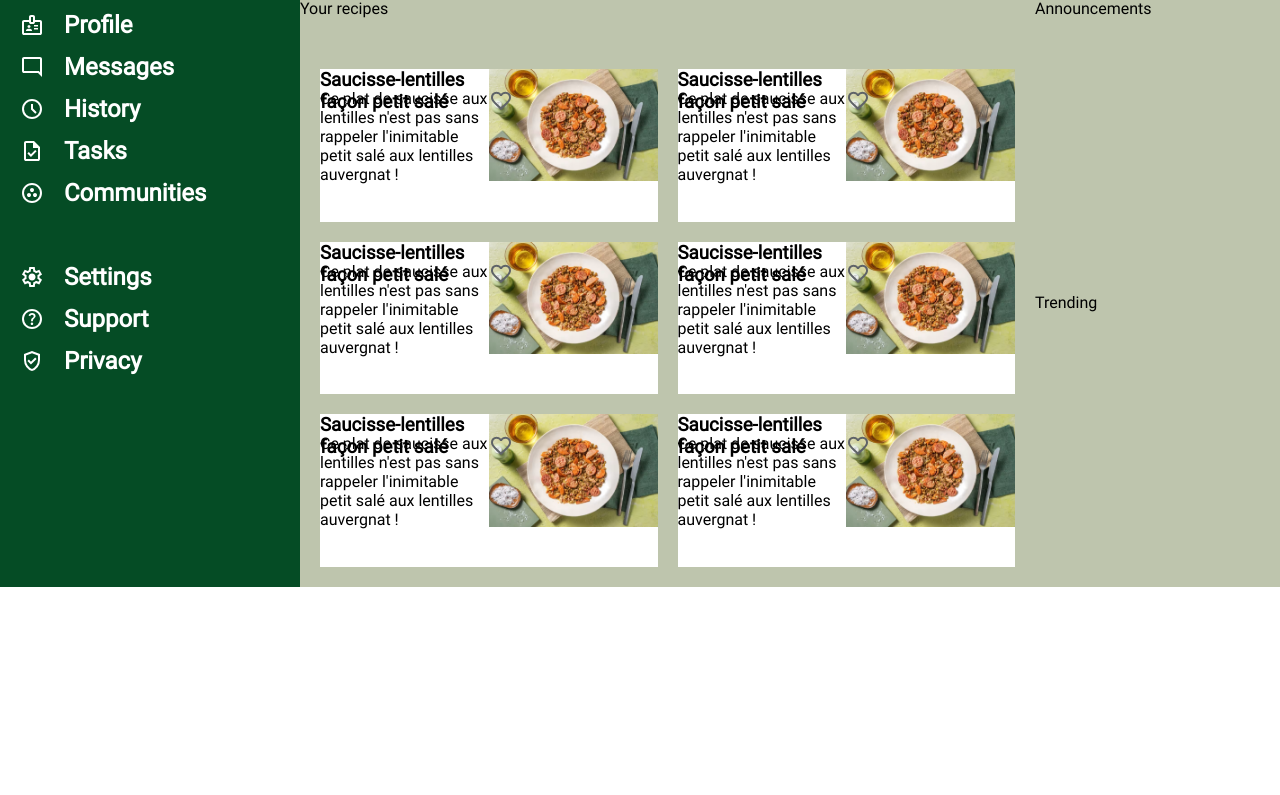
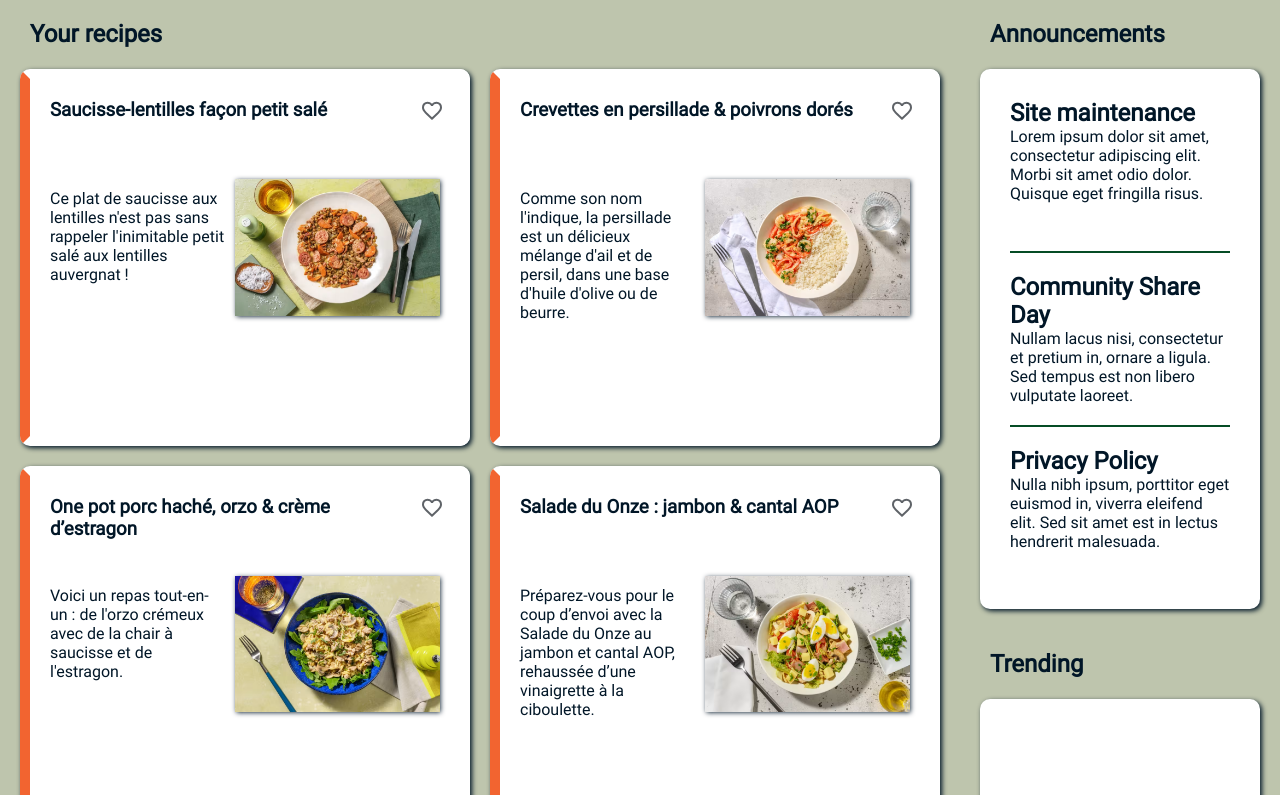
Before and after one commit to Valentin-Semur/odin_projects, a plain HTML site: page index.html in a window 1280 px wide. Shown: the part 193-988 px from the top of the page. Before the commit the page ends 800 px from the top, so only its background shows below. Drawn offline with Linux system fonts and the light colour scheme.

Commit message:
feat: design main

```diff
--- a/index.html
+++ b/index.html
@@ -72,51 +72,71 @@
         </div>
     </div>
     <div class="main">
-        <div class="recipes-title">Your recipes</div>
+        <div class="recipes-title title">
+            <h2>Your recipes</h2>
+        </div>
         <div class="recipes">
             <div class="recipe">
                 <h3>Saucisse-lentilles façon petit salé</h3>
+                <svg xmlns="http://www.w3.org/2000/svg" height="24px" viewBox="0 -960 960 960" width="24px" fill="#5f6368"><path d="m480-120-58-52q-101-91-167-157T150-447.5Q111-500 95.5-544T80-634q0-94 63-157t157-63q52 0 99 22t81 62q34-40 81-62t99-22q94 0 157 63t63 157q0 46-15.5 90T810-447.5Q771-395 705-329T538-172l-58 52Zm0-108q96-86 158-147.5t98-107q36-45.5 50-81t14-70.5q0-60-40-100t-100-40q-47 0-87 26.5T518-680h-76q-15-41-55-67.5T300-774q-60 0-100 40t-40 100q0 35 14 70.5t50 81q36 45.5 98 107T480-228Zm0-273Z"/></svg>
+                <p>Ce plat de saucisse aux lentilles n'est pas sans rappeler l'inimitable petit salé aux lentilles auvergnat !</p>
                 <img src="img/lentilles.avif" alt="saucisse-lentilles">
-                <p>Ce plat de saucisse aux lentilles n'est pas sans rappeler l'inimitable petit salé aux lentilles auvergnat !</p>
-                <svg xmlns="http://www.w3.org/2000/svg" height="24px" viewBox="0 -960 960 960" width="24px" fill="#5f6368"><path d="m480-120-58-52q-101-91-167-157T150-447.5Q111-500 95.5-544T80-634q0-94 63-157t157-63q52 0 99 22t81 62q34-40 81-62t99-22q94 0 157 63t63 157q0 46-15.5 90T810-447.5Q771-395 705-329T538-172l-58 52Zm0-108q96-86 158-147.5t98-107q36-45.5 50-81t14-70.5q0-60-40-100t-100-40q-47 0-87 26.5T518-680h-76q-15-41-55-67.5T300-774q-60 0-100 40t-40 100q0 35 14 70.5t50 81q36 45.5 98 107T480-228Zm0-273Z"/></svg>
             </div>
             <div class="recipe">
-                <h3>Saucisse-lentilles façon petit salé</h3>
-                <img src="img/lentilles.avif" alt="saucisse-lentilles">
-                <p>Ce plat de saucisse aux lentilles n'est pas sans rappeler l'inimitable petit salé aux lentilles auvergnat !</p>
+                <h3>Crevettes en persillade & poivrons dorés</h3>
                 <svg xmlns="http://www.w3.org/2000/svg" height="24px" viewBox="0 -960 960 960" width="24px" fill="#5f6368"><path d="m480-120-58-52q-101-91-167-157T150-447.5Q111-500 95.5-544T80-634q0-94 63-157t157-63q52 0 99 22t81 62q34-40 81-62t99-22q94 0 157 63t63 157q0 46-15.5 90T810-447.5Q771-395 705-329T538-172l-58 52Zm0-108q96-86 158-147.5t98-107q36-45.5 50-81t14-70.5q0-60-40-100t-100-40q-47 0-87 26.5T518-680h-76q-15-41-55-67.5T300-774q-60 0-100 40t-40 100q0 35 14 70.5t50 81q36 45.5 98 107T480-228Zm0-273Z"/></svg>
+                <p>Comme son nom l'indique, la persillade est un délicieux mélange d'ail et de persil, dans une base d'huile d'olive ou de beurre.</p>
+                <img src="img/crevettes.avif" alt="crevettes">
             </div>
             <div class="recipe">
-                <h3>Saucisse-lentilles façon petit salé</h3>
-                <img src="img/lentilles.avif" alt="saucisse-lentilles">
-                <p>Ce plat de saucisse aux lentilles n'est pas sans rappeler l'inimitable petit salé aux lentilles auvergnat !</p>
+                <h3>One pot porc haché, orzo & crème d’estragon</h3>
                 <svg xmlns="http://www.w3.org/2000/svg" height="24px" viewBox="0 -960 960 960" width="24px" fill="#5f6368"><path d="m480-120-58-52q-101-91-167-157T150-447.5Q111-500 95.5-544T80-634q0-94 63-157t157-63q52 0 99 22t81 62q34-40 81-62t99-22q94 0 157 63t63 157q0 46-15.5 90T810-447.5Q771-395 705-329T538-172l-58 52Zm0-108q96-86 158-147.5t98-107q36-45.5 50-81t14-70.5q0-60-40-100t-100-40q-47 0-87 26.5T518-680h-76q-15-41-55-67.5T300-774q-60 0-100 40t-40 100q0 35 14 70.5t50 81q36 45.5 98 107T480-228Zm0-273Z"/></svg>
+                <p>Voici un repas tout-en-un : de l'orzo crémeux avec de la chair à saucisse et de l'estragon.</p>
+                <img src="img/onepot.avif" alt="onepot">
             </div>
             <div class="recipe">
-                <h3>Saucisse-lentilles façon petit salé</h3>
-                <img src="img/lentilles.avif" alt="saucisse-lentilles">
-                <p>Ce plat de saucisse aux lentilles n'est pas sans rappeler l'inimitable petit salé aux lentilles auvergnat !</p>
+                <h3>
+                    Salade du Onze : jambon & cantal AOP</h3>
                 <svg xmlns="http://www.w3.org/2000/svg" height="24px" viewBox="0 -960 960 960" width="24px" fill="#5f6368"><path d="m480-120-58-52q-101-91-167-157T150-447.5Q111-500 95.5-544T80-634q0-94 63-157t157-63q52 0 99 22t81 62q34-40 81-62t99-22q94 0 157 63t63 157q0 46-15.5 90T810-447.5Q771-395 705-329T538-172l-58 52Zm0-108q96-86 158-147.5t98-107q36-45.5 50-81t14-70.5q0-60-40-100t-100-40q-47 0-87 26.5T518-680h-76q-15-41-55-67.5T300-774q-60 0-100 40t-40 100q0 35 14 70.5t50 81q36 45.5 98 107T480-228Zm0-273Z"/></svg>
+                <p>Préparez-vous pour le coup d’envoi avec la Salade du Onze au jambon et cantal AOP, rehaussée d’une vinaigrette à la ciboulette.</p>
+                <img src="img/salade.avif" alt="salade">
             </div>
             <div class="recipe">
-                <h3>Saucisse-lentilles façon petit salé</h3>
-                <img src="img/lentilles.avif" alt="saucisse-lentilles">
-                <p>Ce plat de saucisse aux lentilles n'est pas sans rappeler l'inimitable petit salé aux lentilles auvergnat !</p>
+                <h3>Aubergine & pois chiches façon Musabaha levantin</h3>
                 <svg xmlns="http://www.w3.org/2000/svg" height="24px" viewBox="0 -960 960 960" width="24px" fill="#5f6368"><path d="m480-120-58-52q-101-91-167-157T150-447.5Q111-500 95.5-544T80-634q0-94 63-157t157-63q52 0 99 22t81 62q34-40 81-62t99-22q94 0 157 63t63 157q0 46-15.5 90T810-447.5Q771-395 705-329T538-172l-58 52Zm0-108q96-86 158-147.5t98-107q36-45.5 50-81t14-70.5q0-60-40-100t-100-40q-47 0-87 26.5T518-680h-76q-15-41-55-67.5T300-774q-60 0-100 40t-40 100q0 35 14 70.5t50 81q36 45.5 98 107T480-228Zm0-273Z"/></svg>
+                <p>La recette de la musabaha est enracinée dans la longue histoire culinaire du Moyen-Orient. </p>
+                <img src="img/aubergines.avif" alt="aubergines">
             </div>
             <div class="recipe">
-                <h3>Saucisse-lentilles façon petit salé</h3>
-                <img src="img/lentilles.avif" alt="saucisse-lentilles">
-                <p>Ce plat de saucisse aux lentilles n'est pas sans rappeler l'inimitable petit salé aux lentilles auvergnat !</p>
+                <h3>Saumon & salade de pommes de terre estivale</h3>
                 <svg xmlns="http://www.w3.org/2000/svg" height="24px" viewBox="0 -960 960 960" width="24px" fill="#5f6368"><path d="m480-120-58-52q-101-91-167-157T150-447.5Q111-500 95.5-544T80-634q0-94 63-157t157-63q52 0 99 22t81 62q34-40 81-62t99-22q94 0 157 63t63 157q0 46-15.5 90T810-447.5Q771-395 705-329T538-172l-58 52Zm0-108q96-86 158-147.5t98-107q36-45.5 50-81t14-70.5q0-60-40-100t-100-40q-47 0-87 26.5T518-680h-76q-15-41-55-67.5T300-774q-60 0-100 40t-40 100q0 35 14 70.5t50 81q36 45.5 98 107T480-228Zm0-273Z"/></svg>
+                <p>La piémontaise est une salade délicieusement réconfortante originaire du Piémont, en Italie.</p>
+                <img src="img/saumon.avif" alt="saumon">
             </div>
         </div>
-        <div class="announcements-title">Announcements</div>
-        <div class="announcements">
-
+        <div class="announcements-title title disposable">
+            <h2>Announcements</h2>
         </div>
-        <div class="trending-title">Trending</div>
-        <div class="trending">
+        <div class="announcements card disposable">
+            <div>
+                <h2>Site maintenance</h2>
+                <p>Lorem ipsum dolor sit amet, consectetur adipiscing elit. Morbi sit amet odio dolor. Quisque eget fringilla risus.</p>
+            </div>
+            <div class="separator"></div>
+            <div>
+                <h2>Community Share Day</h2>
+                <p>Nullam lacus nisi, consectetur et pretium in, ornare a ligula. Sed tempus est non libero vulputate laoreet.</p>
+            </div>
+            <div class="separator"></div>
+            <div>
+                <h2>Privacy Policy</h2>
+                <p>Nulla nibh ipsum, porttitor eget euismod in, viverra eleifend elit. Sed sit amet est in lectus hendrerit malesuada.</p>
+            </div>
+        </div>
+        <div class="trending-title title disposable">
+            <h2>Trending</h2>
+        </div>
+        <div class="trending card disposable">
 
         </div>
     </div>
--- a/styles.css
+++ b/styles.css
@@ -34,6 +34,7 @@ body {
         "sidebar header"
         "sidebar main"
         "footer footer";
+    color: var(--black);
 }
 
 /* HEADER */
@@ -56,7 +57,7 @@ body {
 
 .header img {
     border-radius: 50%;
-    border-color: var(--dark-green);
+    border-color: var(--orange);
     border-width: 3px;
     border-style: solid;
 }
@@ -146,10 +147,15 @@ body {
     grid-template: 50px 1fr 50px 1fr/ 3fr minmax(200px, 1fr);
     grid-template-areas:
         "recipes-title announcements-title"
-        "recipes announcement"
+        "recipes announcements"
         "recipes trending-title"
         "recipes trending";
     background-color: var(--light-green);
+}
+
+.main .title {
+    align-self: center;
+    padding: 20px 0px 0px 30px;
 }
 
 .recipes-title {
@@ -159,7 +165,7 @@ body {
 .recipes {
     grid-area: recipes;
     display: grid;
-    grid-template: repeat(3, 1fr) / repeat(2, 1fr); /* Change to auto */
+    grid-template: repeat(3, 1fr) / repeat(auto-fit, minmax(350px, 1fr));
 
     gap: 20px;
     padding: 20px;
@@ -167,22 +173,64 @@ body {
 
 .recipe {
     display: grid;
-    grid-template: 20px 1fr / repeat(2, 1fr);
+    grid-template: 70px 1fr / 2fr 2fr 20px;
+    grid-template-areas:
+        "title title heart"
+        "description image image";
+    padding: 20px;
+    gap: 10px;
 
     background-color: var(--white);
+    border-radius: 10px;
+    border-color: var(--white);
+    border-left-color: var(--orange);
+    border-width: 10px;
+    border-style: solid;
+
+    box-shadow: 2px 2px 5px 0.1px var(--black);
+}
+
+.recipe h3 {
+    grid-area: title;
+    font-weight: bold;
+}
+
+.recipe svg {
+    grid-area: heart;
+}
+
+.recipe p {
+    grid-area: description;
+    margin-top: 10px;
 }
 
 .recipe img {
     width: 100%;
+    grid-area: image;
+    box-shadow: 1px 1px 5px 0.1px var(--black);
 }
 
+.announcements-title {
+    grid-area: announcements-title;
+}
 
-.annoucements-title {
-    grid-area: annoucements-title;
+.card {
+    background-color: var(--white);
+    border-radius: 10px;
+    box-shadow: 2px 2px 5px 0.1px var(--black);
+    margin: 20px;
 }
 
 .announcements {
     grid-area: announcements;
+    display: grid;
+    grid-template-rows: 1fr 2px 1fr 2px 1fr;
+    padding: 30px;
+    gap: 20px;
+}
+
+.separator {
+    background-color: var(--dark-green);
 }
 
 .trending-title {
@@ -192,8 +240,6 @@ body {
 .trending {
     grid-area: trending;
 }
-
-
 
 
 /* FOOTER */
@@ -214,18 +260,8 @@ body {
 
 
 
-
-
-
-
-
-
-
-
-
-
 /* Saw them while reading tutorial and wanted to have a bit of fun */
-@media only screen and (max-width: 800px) {
+@media only screen and (max-width: 1350px) {
     body {
         grid-template-areas:
             "header header"
@@ -236,4 +272,18 @@ body {
     .sidebar {
         display: none;
     }
-  }
+}
+
+@media only screen and (max-width: 1050px) {
+    .main {
+        grid-template-areas:
+            "recipes-title ."
+            "recipes recipes"
+            "recipes recipes"
+            "recipes recipes";
+    }
+
+    .disposable {
+        display: none;
+    }
+}
```
Also changed, not shown: img/aubergines.avif (added), img/crevettes.avif (added), img/onepot.avif (added), img/salade.avif (added), img/saumon.avif (added).
